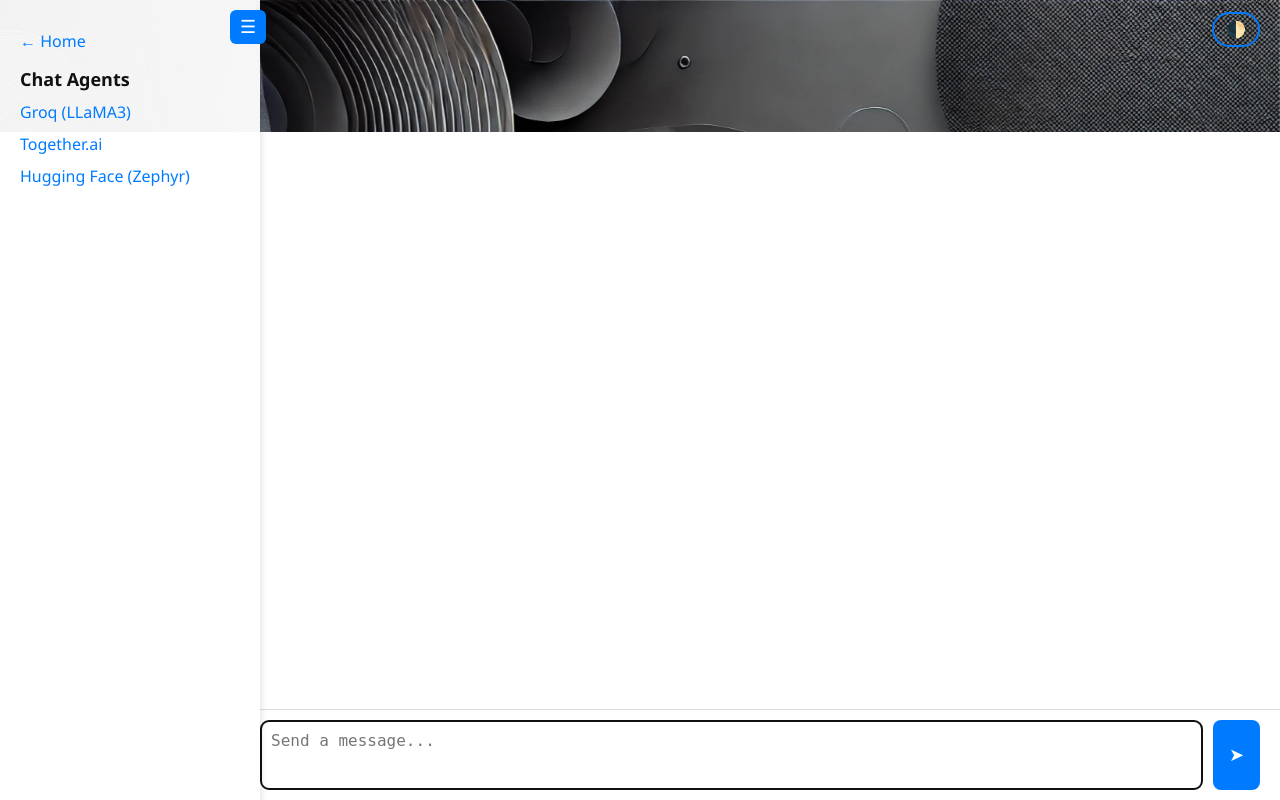
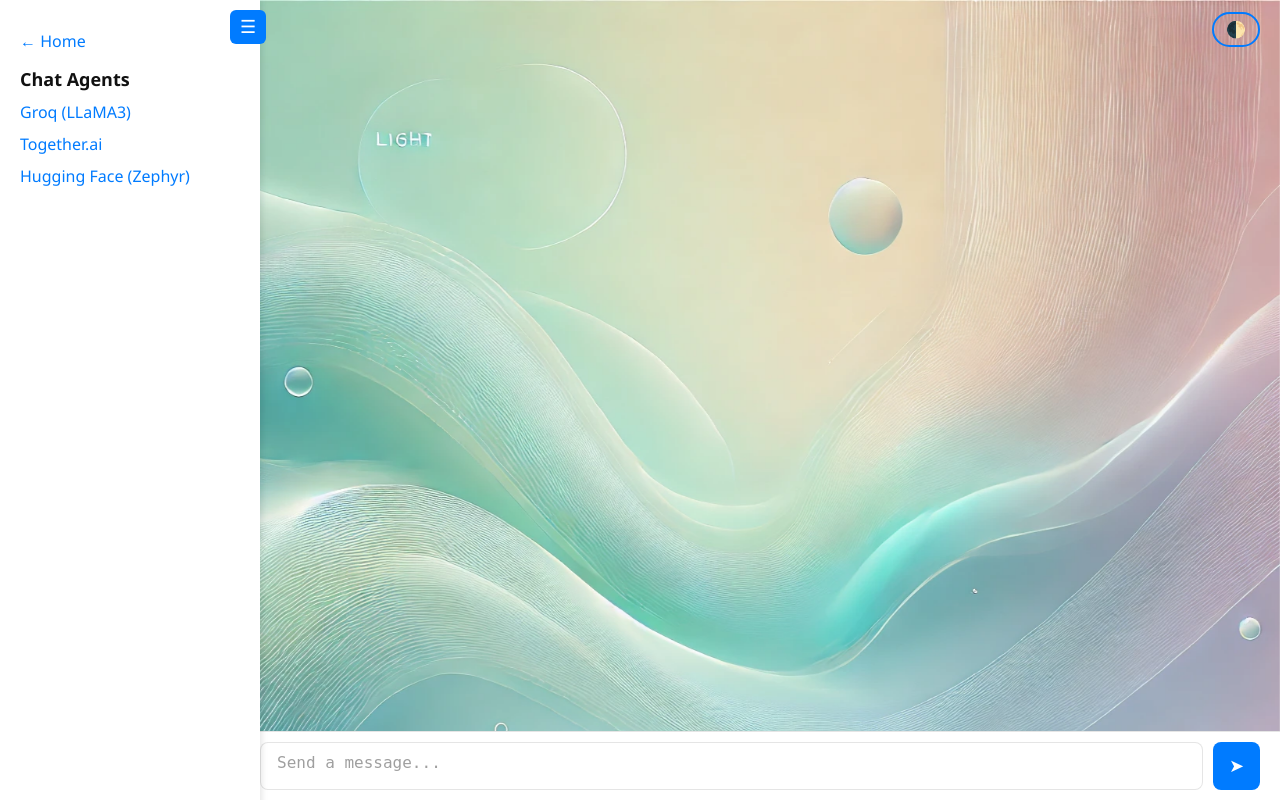
Before and after one commit to deb9911/AI-Studio, a FastAPI app: page /chat/1 in a window 1280 px wide. Run offline with FastAPI, Linux system fonts and the light colour scheme.

Commit message:
UI updated for chat & Dashboard setup

```diff
--- a/studio/static/styles.css
+++ b/studio/static/styles.css
@@ -33,15 +33,17 @@
     font-family: "Segoe UI", sans-serif;
     background-color: var(--bg-color);
     color: var(--text-color);
+    height: 100%;
 }
 
 .with-bg {
-    background: url('/static/ai-studio-dark-bg-main_1.png') no-repeat center center fixed;
+    background: url('/static/ai-studio-dark-bg-main_2.png') no-repeat center center fixed;
     background-size: cover;
     /*background-color: #f5f5f5; /* fallback color */
 }
 .dark.with-bg {
-    background-image: url('/static/ai-studio-dark-bg-main_3.png');
+    background: url('/static/ai-studio-dark-bg-main_3.png') no-repeat center center fixed;
+    background-size: cover;
 }
 
 /* === Sidebar === */
@@ -51,7 +53,8 @@
     left: 0;
     width: 220px;
     height: 100%;
-    background-color: rgba(255, 255, 255, 0.95);
+    background-color: var(--card-bg);
+    color: var(--text-color);
     padding: 20px;
     box-shadow: 2px 0 6px rgba(0,0,0,0.1);
     transition: width 0.3s ease;
@@ -161,10 +174,22 @@
     padding-bottom: 100px;
     max-width: 800px;
     transition: margin-left 0.3s ease;
+    background-color: transparent;
+}
+
+.empty-placeholder {
+    min-height: 60vh;
+    margin-left: 240px;
+    transition: margin-left 0.3s ease;
+    background-color: transparent;
+    background-image: none;
+}
+body.collapsed .empty-placeholder {
+    margin-left: 80px;
 }
 
 .message-card {
-    background: var(--card-bg);
+    background: rgba(255, 255, 255, 0.8);
     color: var(--text-color);
     border-radius: 12px;
     padding: 1rem;
@@ -189,11 +217,11 @@
     bottom: 0;
     left: 240px;
     right: 0;
-    background: #ffffff;
+    background: var(--card-bg);
     padding: 10px 20px;
     display: flex;
     gap: 10px;
-    border-top: 1px solid #ddd;
+    border-top: 1px solid var(--card-border);
     z-index: 50;
     transition: margin-left 0.3s ease;
 }
@@ -201,12 +229,22 @@
 textarea {
     flex: 1;
     resize: none;
-    padding: 10px;
+    padding: 10px 16px;
     font-size: 16px;
     border-radius: 8px;
-    border: 1px solid #ccc;
+    border: 1px solid var(--card-border);
+    background-color: var(--card-bg);
+    color: var(--text-color);
     height: 48px;
     max-height: 100px;
+    width: 100%;
+    box-sizing: border-box;
+    transition: background-color 0.3s ease, color 0.3s ease;
+}
+
+textarea::placeholder {
+    color: var(--text-color);
+    opacity: 0.4;
 }
 
 button {
--- a/studio/templates/chat.html
+++ b/studio/templates/chat.html
@@ -3,6 +3,11 @@
 <head>
     <title>{{ agent | capitalize }} Chat</title>
     <link rel="stylesheet" href="/static/styles.css">
+    <script>
+        if (localStorage.getItem("theme") === "dark") {
+            document.body.classList.add("dark");
+        }
+    </script>
 </head>
 <body class="with-bg">
     <button onclick="toggleTheme()" class="theme-toggle">🌓</button>
@@ -15,28 +20,22 @@
     </div>
     <button class="sidebar-toggle" onclick="document.body.classList.toggle('collapsed')">☰</button>
     <div class="chat-container">
-
         {% if response %}
         <div class="message-card user">
             <strong>You:</strong><br>{{ user_input }}
         </div>
         <div class="message-card ai">
             <strong>AI:</strong><br>{{ response }}
-
-            <form method="post" action="/generate-doc">
-                <input type="hidden" name="content" value="{{ response }}">
-                <button class="floating-word-btn" type="submit" title="Download Word">
-                    📄
-                </button>
-            </form>
+            <button class="floating-word-btn" title="Generate Doc">W</button>
         </div>
+        {% else %}
+        <div class="empty-placeholder"></div>
         {% endif %}
-
     </div>
 
     <form method="post" class="input-form">
-        <textarea name="user_input" rows="2" placeholder="Send a message..." autofocus required></textarea>
-        <button type="submit">➤</button>
+        <textarea name="user_input" id="user_input" rows="2" placeholder="Send a message..." required></textarea>
+        <button type="submit" onclick="submitChat()">➤</button>
     </form>
     <script>
         function toggleTheme() {
@@ -47,7 +46,16 @@
             if (localStorage.getItem("theme") === "dark") {
                 document.body.classList.add("dark");
             }
-        }
-    </script>
-</body>
+            const textarea = document.getElementById("user_input");
+            if (textarea) {
+                textarea.addEventListener("keydown", function (event) {
+                    if (event.key === "Enter" && !event.shiftKey) {
+                        event.preventDefault();
+                        this.form.submit(); // submits the form
+                        }
+                    });
+                }
+            };
+        </script>
+    </body>
 </html>
```
Also changed, not shown: other parts of studio/static/styles.css (+22 -11 lines), studio/templates/index.html (+6 -1 lines).
